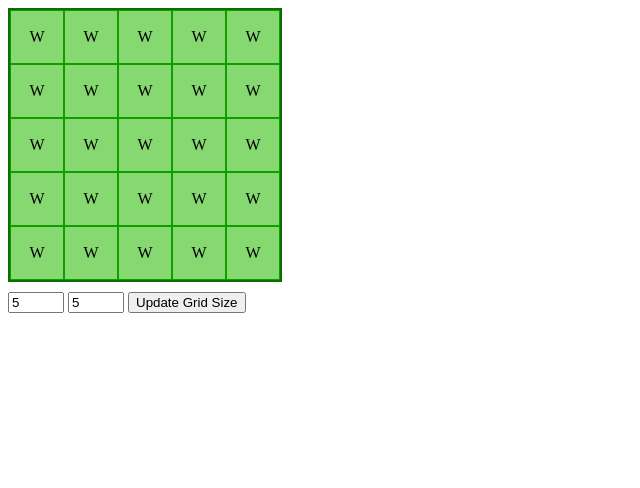
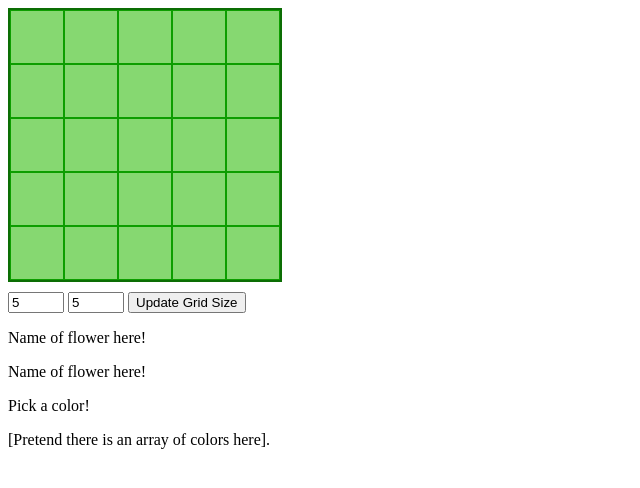
Before and after one commit to ChanFDavis/ACNH-Flower-Breeding-Sim, a plain HTML site: page index.html in a window 1280 px wide. Shown: the whole page, without its empty margins (0-640 px from the left). Drawn offline with nearby package versions, Linux system fonts and the light colour scheme.

Commit message:
Last commit before switching the project to something else

```diff
--- a/ACNH-Flower-Breeding-Sim-Style.css
+++ b/ACNH-Flower-Breeding-Sim-Style.css
@@ -16,3 +16,8 @@ td {
 div#grid-controls {
    margin-top: 10px;
 }
+
+img.flower-image-style {
+   width: 120px;
+   height: 120px;
+}
--- a/ACNH-Flower-Breeding-Sim.js
+++ b/ACNH-Flower-Breeding-Sim.js
@@ -15,7 +15,7 @@ flowerColorMap.set('t',
 flowerColorMap.set('w',
 {
    'name': 'windflower',
-   'colors': ['read', 'orange', 'white', 'blue', 'pink', 'purple']
+   'colors': ['red', 'orange', 'white', 'blue', 'pink', 'purple']
 });
 
 flowerColorMap.set('l',
@@ -75,7 +75,7 @@ function createGrid () {
       let newTableRow = document.createElement("tr");
       for (var col = 0; col < gridWidth; col++) {
          let newRowCell = document.createElement("td");
-         newRowCell.innerHTML = "W";
+         newRowCell.innerHTML = " ";
          newTableRow.appendChild(newRowCell);
       }
       grid.appendChild(newTableRow);
@@ -129,4 +129,5 @@ $(document).ready(function () {
       $(this).text(selectedFlower.toUpperCase());
    });
 
+   createGrid();
 });
--- a/index.html
+++ b/index.html
@@ -7,7 +7,7 @@
    <link rel="stylesheet" href="ACNH-Flower-Breeding-Sim-Style.css"></style>
 </head>
 
-<body onload='createGrid()'>
+<bodys>
    <div id="grid-area">
       <table id="grid"></table>
    </div>
@@ -16,6 +16,17 @@
       <input id="grid-height-input" type="number" value="5" min="1" max="20">
       <button id="grid-update-btn" type="button" onclick="updateGridSize()">Update Grid Size</button>
    </div>
+   <div id="selection-displays">
+      <div id="flower-selection">
+         <p id="flower-name">Name of flower here!</p>
+         <label id="flower-name" for="flower-image">Name of flower here!</label>
+      </div>
+      <div id="color-selection">
+         <p id="color-title">Pick a color!</p>
+         <div id="color-display">[Pretend there is an array of colors here].</div>
+      </div>
+
+   </div>
 
 </body>
 
```
